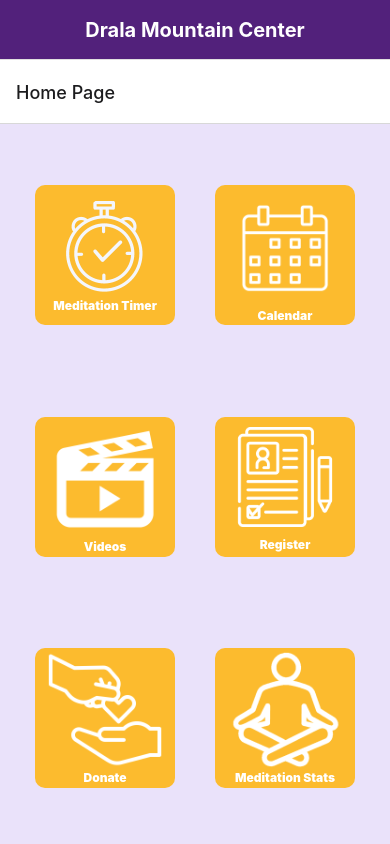
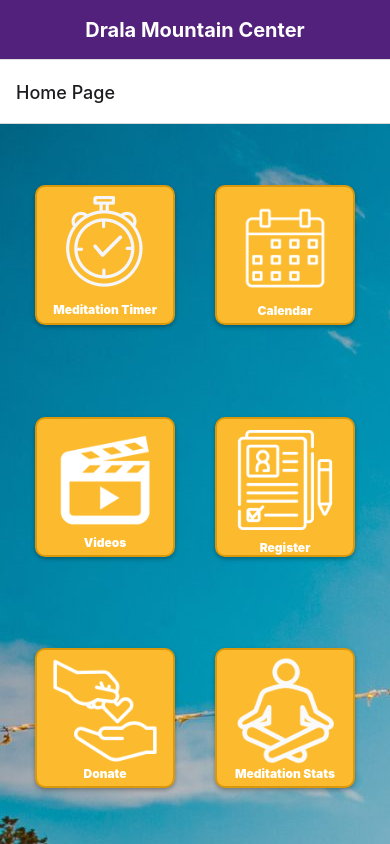
Before and after one commit to Drala-Mountain-Center-App/dmc_front_end, a React Native app: screen / in a window 390 px wide. Built offline with nearby package versions, Linux system fonts and the light colour scheme.

Commit message:
feat: Update the home page styles

```diff
--- a/Homepage.js
+++ b/Homepage.js
@@ -1,5 +1,5 @@
 import React from 'react';
-import { View, Text, TouchableOpacity, StyleSheet, Image, Linking } from 'react-native';
+import { View, Text, TouchableOpacity, StyleSheet, Image, Linking, ImageBackground } from 'react-native';
 import { useNavigation } from '@react-navigation/native';
 
 const HomePage = () => {
@@ -18,6 +18,10 @@
   };
 
   return (
+    <ImageBackground
+      source={require("./assets/home-plan-your-event-background-scaled-1.jpg")}
+      style={styles.backgroundImage}
+    >
     <View style={styles.screen}>
       <View style={styles.gridContainer}>
         <TouchableOpacity style={styles.box} onPress={() => handleBoxPress(1)}>
@@ -50,20 +54,25 @@
         </TouchableOpacity>
 
         <TouchableOpacity style={styles.box} onPress={() => handleBoxPress(6)}>
-          <Image source={require("./assets/meditate.png")} style={styles.boxImage} />
+          <Image source={require("./assets/meditate.png")} style={styles.meditationImage} />
           <Text style={styles.boxText}>Meditation Stats</Text>
         </TouchableOpacity>
       </View>
     </View>
+    </ImageBackground>
   );
 };
 
 const styles = StyleSheet.create({
+  backgroundImage: {
+    flex: 1,
+    resizeMode: "cover",
+    justifyContent: "center",
+  },
   screen: {
     paddingTop: 5,
     flex: 1,
     justifyContent: "space-evenly",
-    backgroundColor: "#EAE2FA",
   },
   gridContainer: {
     flexDirection: "row",
@@ -71,7 +80,6 @@
     margin: 0,
     padding: 35,
     width: "100%",
-    backgroundColor: "#EAE2FA",
   },
   box: {
     width: 140,
@@ -79,17 +87,28 @@
     backgroundColor: "#FCBB2E",
     borderRadius: 10,
     alignItems: "center",
-    justifyContent: "center",
+    justifyContent: "space-between",
+    padding: 6,
+    borderColor: "#da990c",
+    borderWidth: 2,
+    shadowColor: "#000000",
+    shadowOpacity: 0.3,
+    shadowOffset: {
+      width: 0,
+      height: 2,
+    },
+    shadowRadius: 4,
   },
   boxImage: {
     tintColor: "white",
-    height: 120,
-    width: 120,
+    height: 110,
+    width: 110,
   },
   meditationImage: {
-    backgroundColor: "white",
-    height: 120,
-    width: 120,
+    height: 110,
+    width: 110,
+    padding: 6,
+    justifyContent: "space-between",
   },
   registerImage: {
     tintColor: "white",
```
Also changed, not shown: assets/home-plan-your-event-background-scaled-1.jpg (added).
